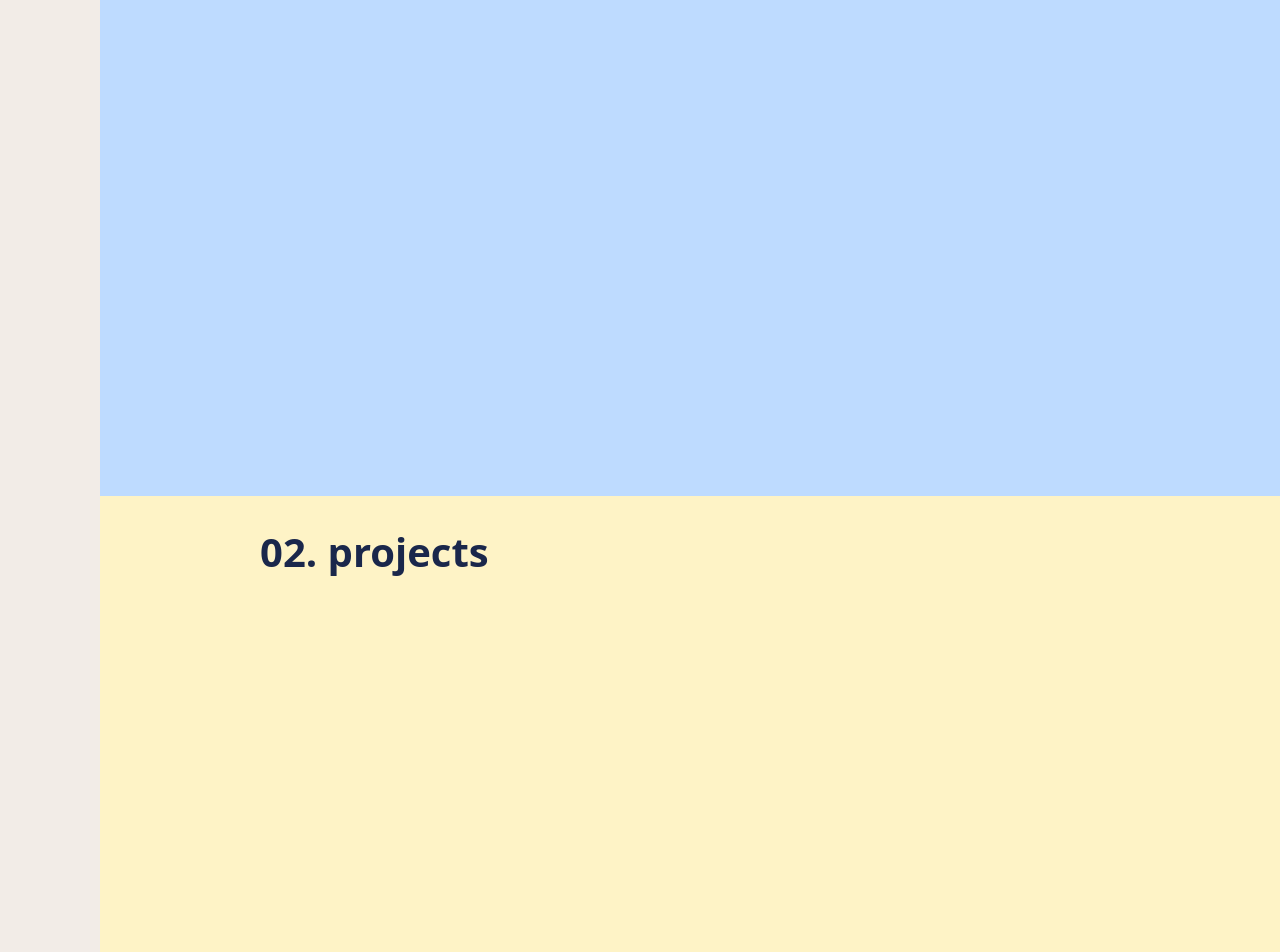
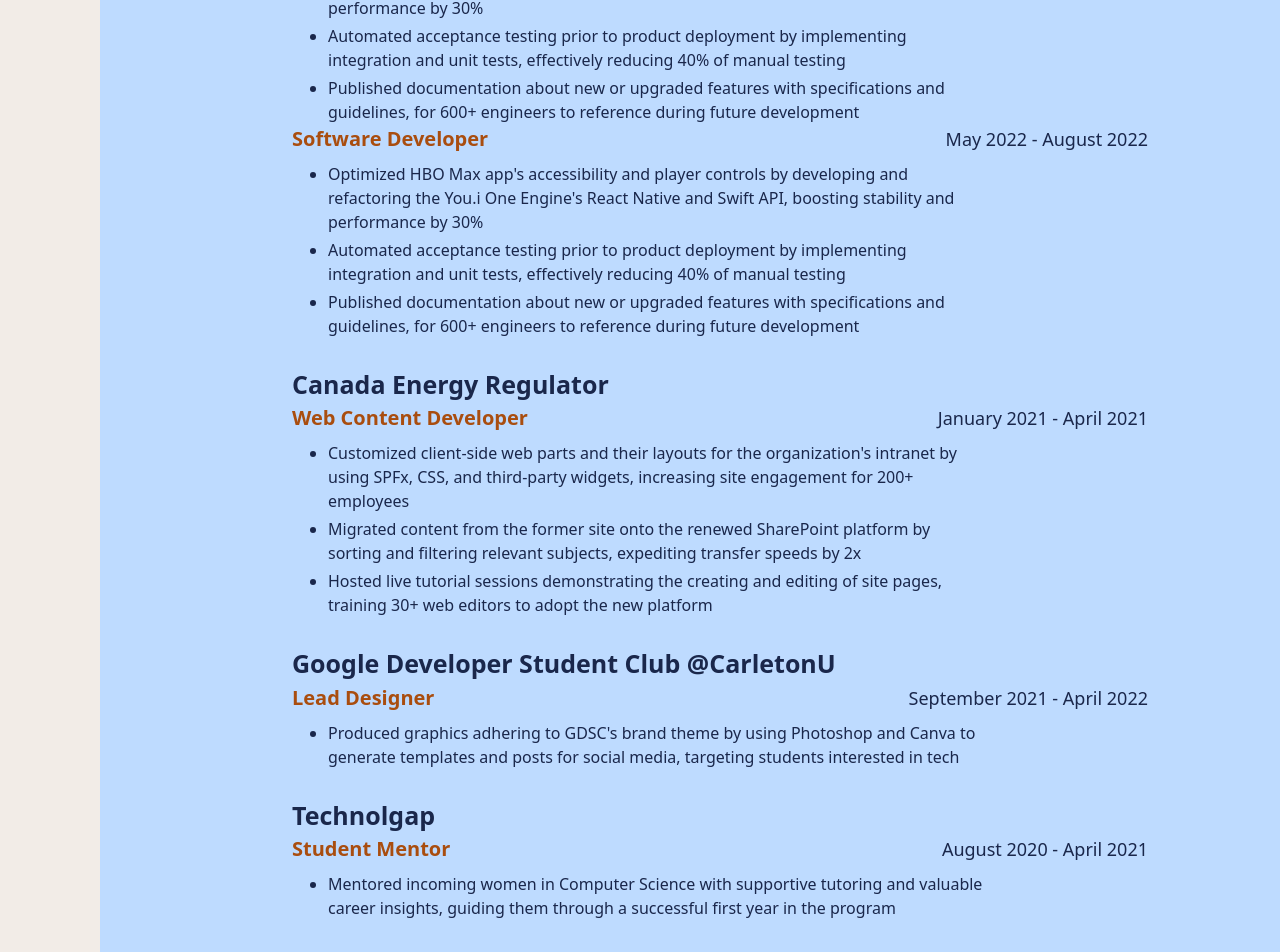
Before and after one commit to kyurijung/portfolio-V2, a React (Vite) app: page / in a window 1280 px wide. Shown: the part 1760-2712 px from the top of the page. Built offline with nearby package versions, Linux system fonts and the light colour scheme.

Commit message:
experience section

```diff
--- a/src/pages/Home.jsx
+++ b/src/pages/Home.jsx
@@ -18,7 +18,104 @@ function Home() {
         </div>
       </div>
 
-      <div id="experience" className="h-[calc(100vh-72px)] scroll-mt-18 bg-blue-200">
+      <div id="experience" className="scroll-mt-18 bg-blue-200 pt-9 pb-9">
+        <div className="">
+          <h2 className="ml-40 leading-none text-[40px] font-bold text-[#1A274B]">01. experience</h2>
+          <div>
+            <div className="ml-48 mt-7">
+              <h2 className="text-[25px] font-bold text-[#1A274B]">Warner Bros. Discovery</h2>
+              <div className="flex w-214 items-baseline justify-between">
+                <h3 className="text-[20px] font-bold text-[#A94D0F]">Software Developer I</h3>
+                <h3 className="text-[18px] font-medium text-[#1A274B]">January 2024 - Present</h3>
+              </div>
+              <ul className="list-disc ml-4 mt-2 space-y-1 pl-5">
+                <li className="text-[#1A274B] mr-73 text-[16px]">
+                  Optimized HBO Max app's accessibility and player controls by developing and refactoring the You.i One Engine's
+                  React Native and Swift API, boosting stability and performance by 30%
+                </li>
+                <li className="text-[#1A274B] mr-73 text-[16px]">
+                  Automated acceptance testing prior to product deployment by implementing integration and unit tests, effectively
+                  reducing 40% of manual testing
+                </li>
+                <li className="text-[#1A274B] mr-73 text-[16px]">
+                  Published documentation about new or upgraded features with specifications and guidelines, for 600+ engineers to
+                  reference during future development
+                </li>
+              </ul>
+              <div className="flex w-214 items-baseline justify-between">
+                <h3 className="text-[20px] font-bold text-[#A94D0F]">Software Developer</h3>
+                <h3 className="text-[18px] font-medium text-[#1A274B]">May 2022 - August 2022</h3>
+              </div>
+              <ul className="list-disc ml-4 mt-2 space-y-1 pl-5">
+                <li className="text-[#1A274B] mr-73 text-[16px]">
+                  Optimized HBO Max app's accessibility and player controls by developing and refactoring the You.i One Engine's
+                  React Native and Swift API, boosting stability and performance by 30%
+                </li>
+                <li className="text-[#1A274B] mr-73 text-[16px]">
+                  Automated acceptance testing prior to product deployment by implementing integration and unit tests, effectively
+                  reducing 40% of manual testing
+                </li>
+                <li className="text-[#1A274B] mr-73 text-[16px]">
+                  Published documentation about new or upgraded features with specifications and guidelines, for 600+ engineers to
+                  reference during future development
+                </li>
+              </ul>
+            </div>
+          </div>
+          <div>
+            <div className="ml-48 mt-7">
+              <h2 className="text-[25px] font-bold text-[#1A274B]">Canada Energy Regulator</h2>
+              <div className="flex w-214 items-baseline justify-between">
+                <h3 className="text-[20px] font-bold text-[#A94D0F]">Web Content Developer</h3>
+                <h3 className="text-[18px] font-medium text-[#1A274B]">January 2021 - April 2021</h3>
+              </div>
+              <ul className="list-disc ml-4 mt-2 space-y-1 pl-5">
+                <li className="text-[#1A274B] mr-73 text-[16px]">
+                  Customized client-side web parts and their layouts for the organization's intranet by using SPFx, CSS, and
+                  third-party widgets, increasing site engagement for 200+ employees
+                </li>
+                <li className="text-[#1A274B] mr-73 text-[16px]">
+                  Migrated content from the former site onto the renewed SharePoint platform by sorting and filtering relevant
+                  subjects, expediting transfer speeds by 2x
+                </li>
+                <li className="text-[#1A274B] mr-73 text-[16px]">
+                  Hosted live tutorial sessions demonstrating the creating and editing of site pages, training 30+ web editors
+                  to adopt the new platform
+                </li>
+              </ul>
+            </div>
+          </div>
+          <div>
+            <div className="ml-48 mt-7">
+              <h2 className="text-[25px] font-bold text-[#1A274B]">Google Developer Student Club @CarletonU</h2>
+              <div className="flex w-214 items-baseline justify-between">
+                <h3 className="text-[20px] font-bold text-[#A94D0F]">Lead Designer</h3>
+                <h3 className="text-[18px] font-medium text-[#1A274B]">September 2021 - April 2022</h3>
+              </div>
+              <ul className="list-disc ml-4 mt-2 space-y-1 pl-5">
+                <li className="text-[#1A274B] mr-73 text-[16px]">
+                  Produced graphics adhering to GDSC's brand theme by using Photoshop and Canva to generate templates and posts
+                  for social media, targeting students interested in tech
+                </li>
+              </ul>
+            </div>
+          </div>
+          <div>
+            <div className="ml-48 mt-7">
+              <h2 className="text-[25px] font-bold text-[#1A274B]">Technolgap</h2>
+              <div className="flex w-214 items-baseline justify-between">
+                <h3 className="text-[20px] font-bold text-[#A94D0F]">Student Mentor</h3>
+                <h3 className="text-[18px] font-medium text-[#1A274B]">August 2020 - April 2021</h3>
+              </div>
+              <ul className="list-disc ml-4 mt-2 space-y-1 pl-5">
+                <li className="text-[#1A274B] mr-73 text-[16px]">
+                  Mentored incoming women in Computer Science with supportive tutoring and valuable career insights, guiding them
+                  through a successful first year in the program
+                </li>
+              </ul>
+            </div>
+          </div>
+        </div>
       </div>
 
       <div id="projects" className="h-[calc(100vh-72px)] scroll-mt-18 bg-amber-100">
```
